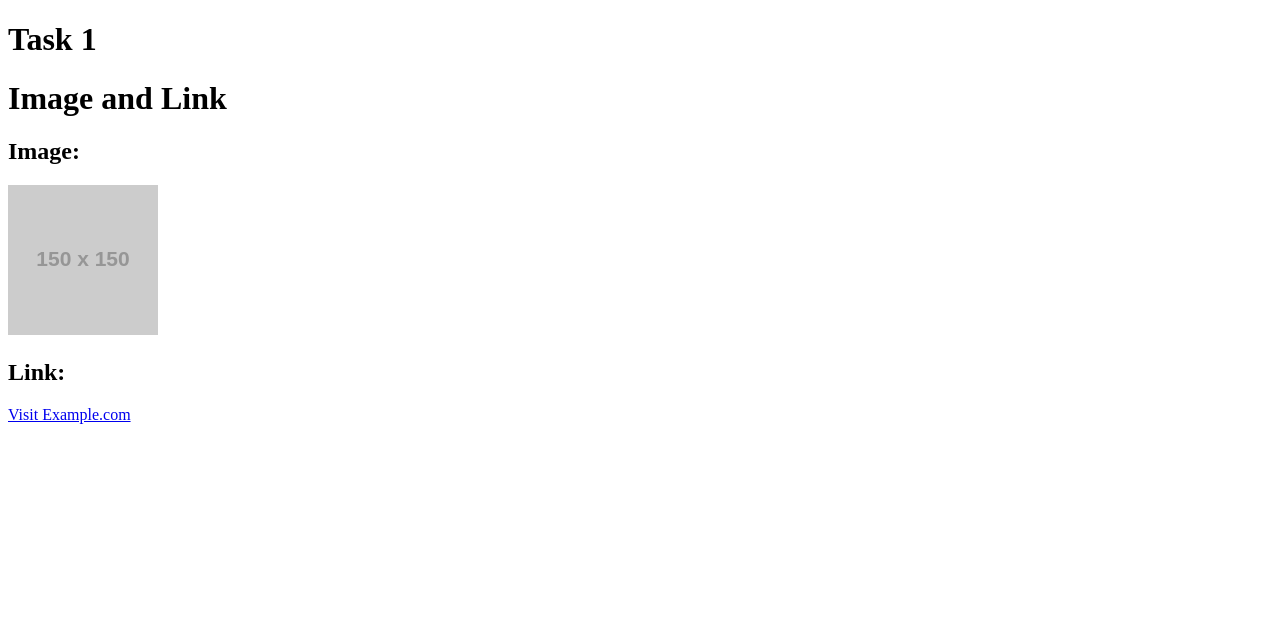
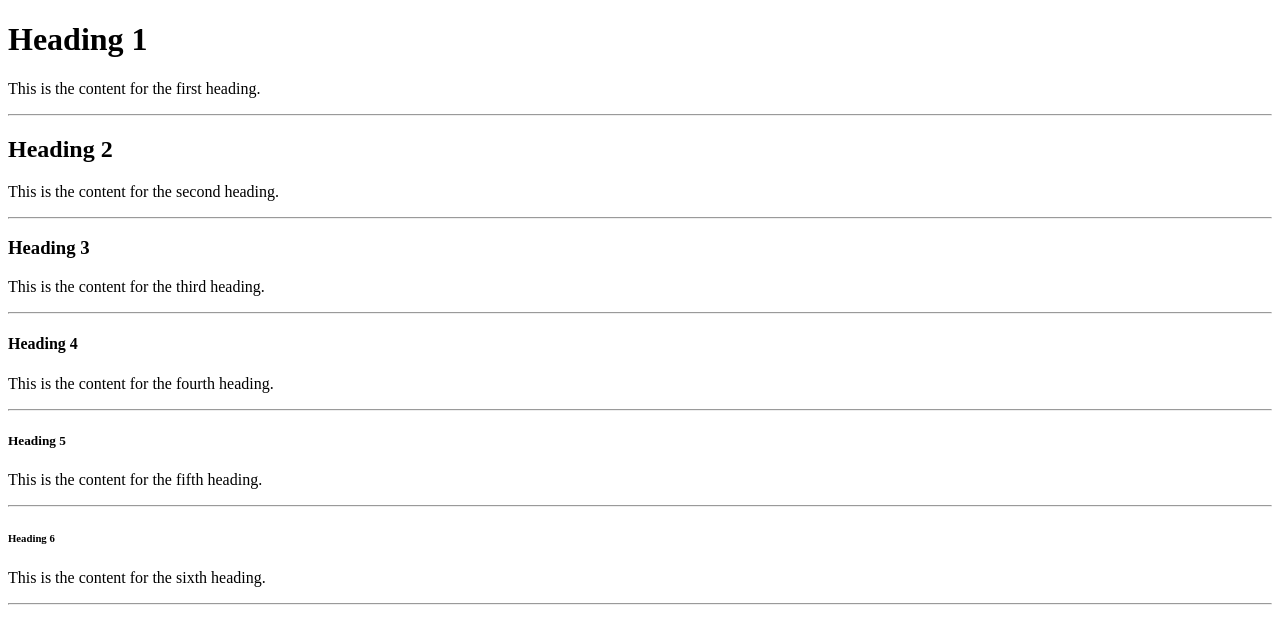
Before and after one commit to muzammilsoomro56/task1.github.io, a plain HTML site: page index.html in a window 1280 px wide. Drawn offline with Linux system fonts and the light colour scheme; placeholder pictures from the web are drawn by us.

Commit message:
Update index.html

```diff
--- a/index.html
+++ b/index.html
@@ -1,20 +1,31 @@
 <!DOCTYPE html>
-<html lang="en">
+<html>
 <head>
-    <meta charset="UTF-8">
-    <meta name="viewport" content="width=device-width, initial-scale=1.0">
-    <title>task 1</title>
+  <title>Headings and Paragraphs</title>
 </head>
 <body>
-    <h1>Task 1</h1>
-    <h1>Image and Link</h1>
+  <h1>Heading 1</h1>
+  <p>This is the content for the first heading.</p>
+  <hr>
 
-    <!-- Image -->
-    <h2>Image:</h2>
-    <img src="https://via.placeholder.com/150" alt="Placeholder Image">
+  <h2>Heading 2</h2>
+  <p>This is the content for the second heading.</p>
+  <hr>
 
-    <!-- Link -->
-    <h2>Link:</h2>
-    <a href="https://www.example.com">Visit Example.com</a>
+  <h3>Heading 3</h3>
+  <p>This is the content for the third heading.</p>
+  <hr>
+
+  <h4>Heading 4</h4>
+  <p>This is the content for the fourth heading.</p>
+  <hr>
+
+  <h5>Heading 5</h5>
+  <p>This is the content for the fifth heading.</p>
+  <hr>
+
+  <h6>Heading 6</h6>
+  <p>This is the content for the sixth heading.</p>
+  <hr>
 </body>
 </html>
```
